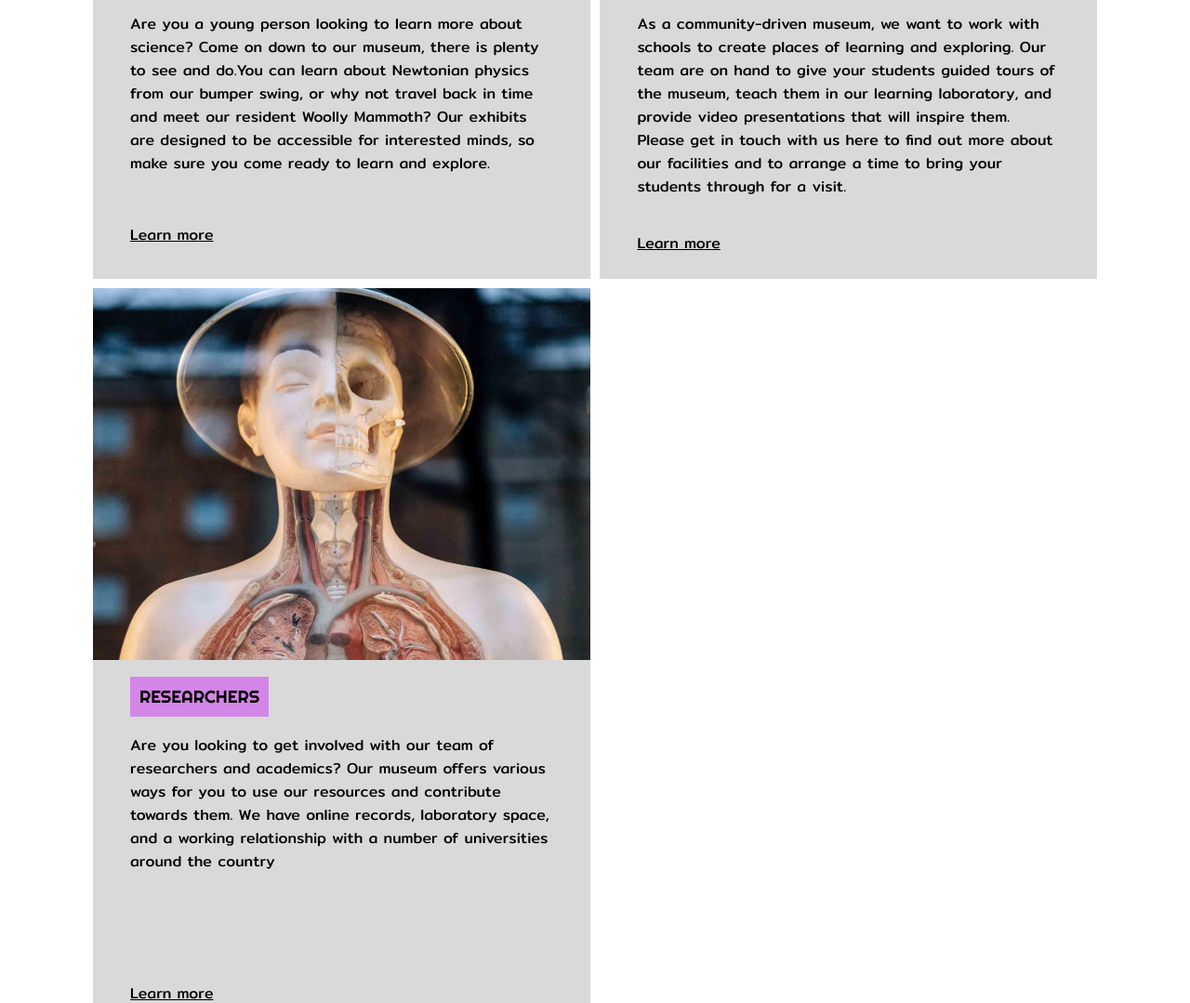
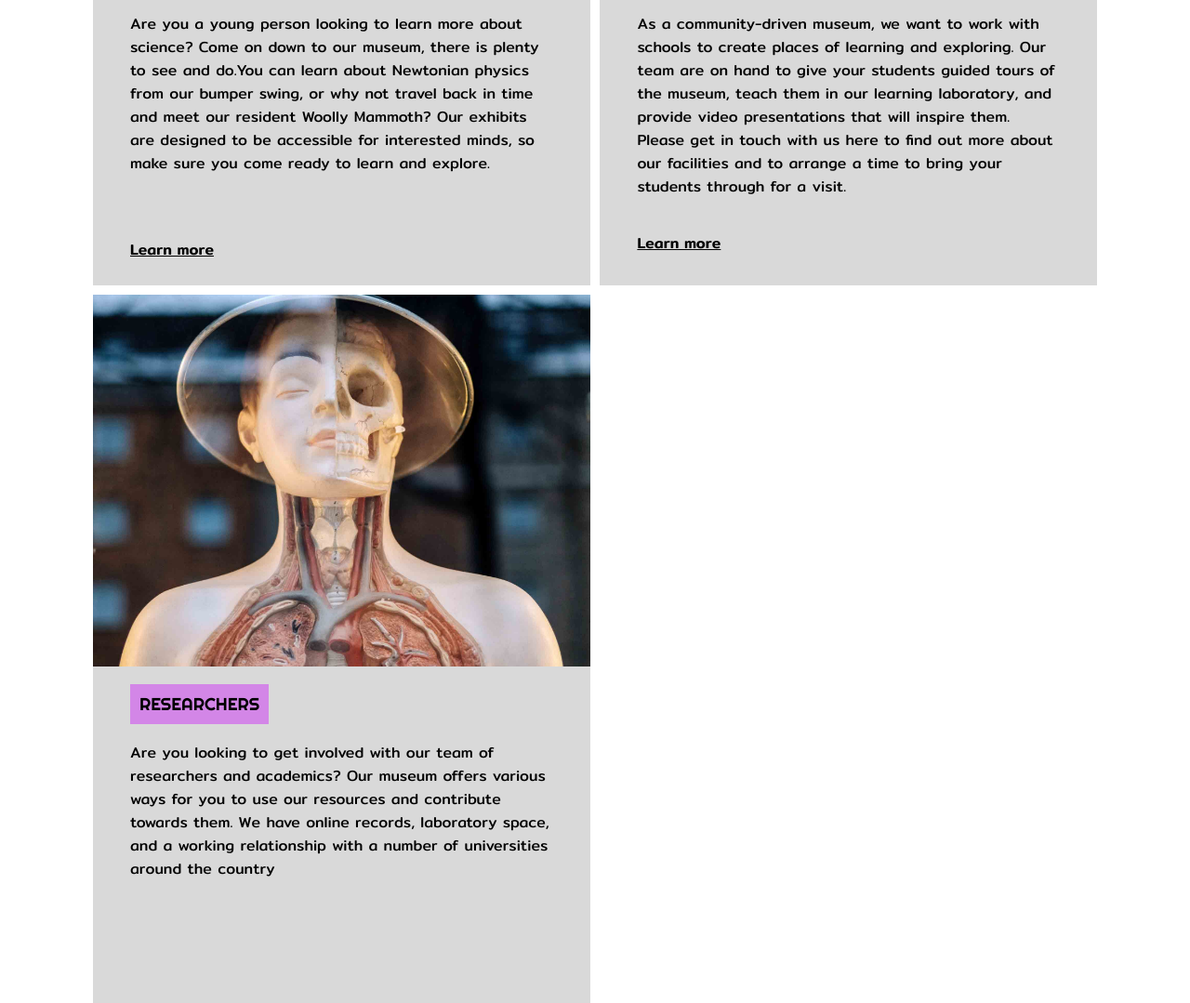
Before and after one commit to Anaid0616/semester-project-diana-bergelin, a plain HTML site: page index.html in a window 1280 px wide. Shown: the part 1721-2800 px from the top of the page at 93% size. Drawn offline with Linux system fonts and the light colour scheme.

Commit message:
file path

```diff
--- a/src/css/styles.css
+++ b/src/css/styles.css
@@ -96,7 +96,7 @@ body {
   /* index */
 
   .museum-start {
-    background-image: url(/images/mörk.jpg);
+    background-image: url(../../images/futurai.jpg);
     position: relative;
     background-size: cover;
     background-repeat: no-repeat;
@@ -182,7 +182,7 @@ body {
 }
 
 .learn-more2 a {
-  font-weight: 400;
+  font-weight: 500;
   color: black;
 }
 
@@ -220,11 +220,11 @@ body {
 }
 
 #learn1 {
-  margin-top: 6%;
+  margin-top: 9%;
 }
 
 #learn3 {
-  margin-top: 18%;
+  margin-top: 21%;
 }
 
 .explore-content p {
```
Also changed, not shown: src/css/contact.css (+1 -8 lines), images/futurai.jpg (renamed from images/mörk.jpg), images/futureai.jpg (deleted).
